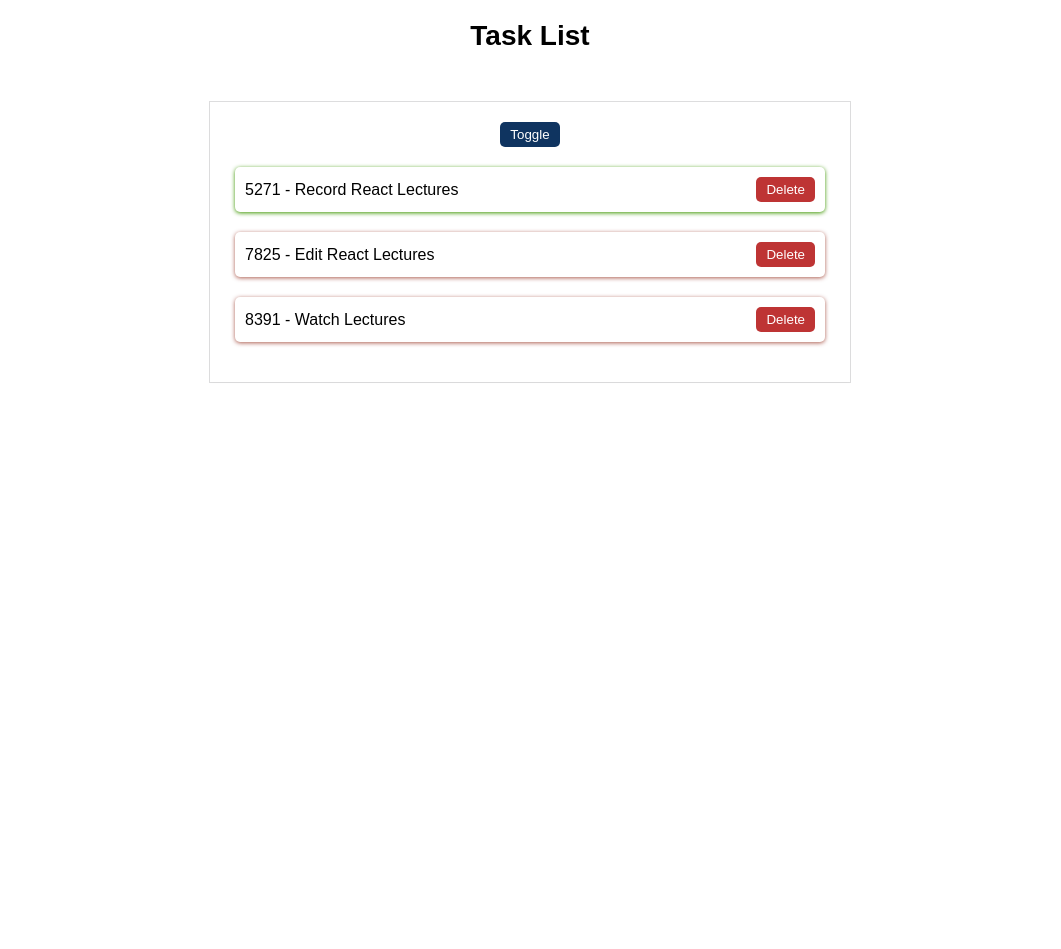
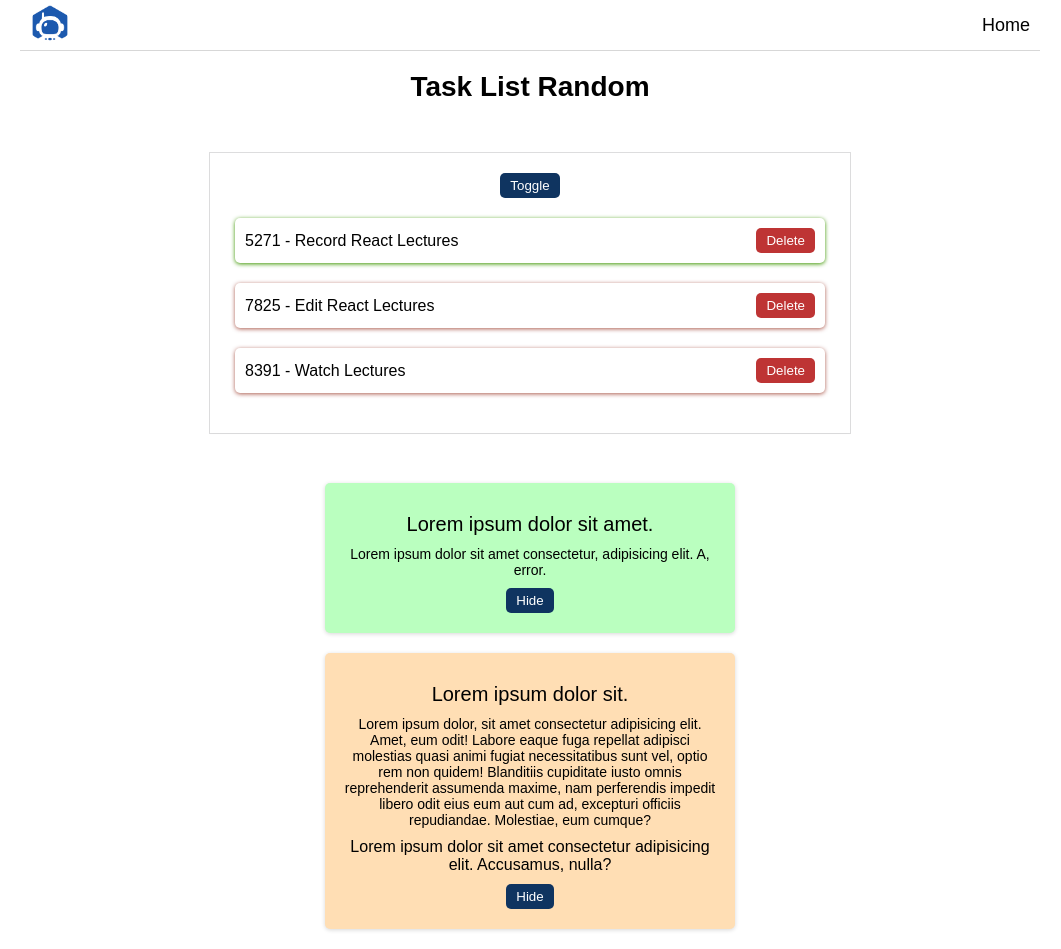
Before and after one commit to cs7rishi/react-examples, a React (Create React App) app in the folder taskmate/: page / in a window 1280 px wide. Shown: the whole page, without its empty margins (110-1171 px from the left). Before the commit the page ends 800 px from the top, so only its background shows below. Built offline with nearby package versions, Linux system fonts and the light colour scheme.

Commit message:
explored components and props

```diff
--- a/taskmate/src/App.js
+++ b/taskmate/src/App.js
@@ -1,67 +1,15 @@
-import { useState } from "react";
+import { Header } from "./components/Header";
+import { TaskList } from "./components/TaskList";
 import "./App.css"
-
-//Use State with Arrays
-export const App2 = () => {
-
-    const [tasks, setTasks] = useState([
-        { id: 5271, name: "Record React Lectures", completed: true },
-        { id: 7825, name: "Edit React Lectures", completed: false },
-        { id: 8391, name: "Watch Lectures", completed: false }
-    ]);
-
-    const [show, setShow] = useState(true);
-
-    function handleDelete(id){
-        setTasks(tasks.filter(t => t.id !== id));
-    }
-
-    return (
-        <div className="App">
-            <h1>Task List</h1>
-            <ul>
-                <button className="trigger" onClick={()=>setShow(!show)}>Toggle</button>
-                {show && tasks.map((task) => (
-                    <li key={task.id} className={task.completed ? "completed" : "incomplete"}>
-                        <span>{task.id} - {task.name}</span>
-                        <p>{task.completed}</p>
-                        <button onClick={() => handleDelete(task.id)} className="delete">Delete</button>
-                    </li>
-                ))}
-            </ul>
-        </div>
-    );
-}
 
 //Use State with Variables
 export const App = () => {
-    let [count, setCount] = useState(0);
-
-    function handleAdd() {
-        setCount(count => count + 1);
-        setCount(count => count + 1);
-        setCount(count => count + 1);
-    }
-
-    function handleSub() {
-        setCount(count - 1);
-    }
-
-    function handleReset() {
-        setCount(0);
-    }
-
     return (
-        <div className='App'>
-            <div className="box">
-                <p>{count}</p>
-                <button className="add" onClick={handleAdd}>ADD</button>
-                {/* <button className="add" onClick={() => count+=1}>ADD</button> */}
-                <button className="sub" onClick={handleSub}>SUB</button>
-                <button className="reset" onClick={handleReset}>RESET</button>
-            </div>
+        <div className="App">
+            <Header/>
+            <TaskList title= "Random"/>
         </div>
-    )
+    );
 }
 
 // export default function App(){
--- /dev/null
+++ b/taskmate/src/components/BoxCard.js
@@ -0,0 +1,15 @@
+import React, { useState } from 'react'
+
+export const BoxCard = ({ result, children }) => {
+    const [show, setShow] = useState(true);
+
+    return (
+        <div className={show ? "" : "hidden"}>
+            <div className={`box ${result}`}>
+                {children}
+                <button className='trigger' onClick={() => setShow(!show)}>Hide</button>
+            </div>
+
+        </div>
+    )
+}
--- /dev/null
+++ b/taskmate/src/components/Header.js
@@ -0,0 +1,10 @@
+import Logo from "../assets/logo.png"
+
+export const Header = () => {
+  return (
+    <header>
+        <img src={Logo} alt="" />
+        <a href="/">Home</a>
+    </header>
+  )
+}
--- /dev/null
+++ b/taskmate/src/components/TaskCard.js
@@ -0,0 +1,11 @@
+import React from 'react'
+
+export const TaskCard = ({task, handleDelete}) => {
+    return (
+        <li key={task.id} className={task.completed ? "completed" : "incomplete"}>
+            <span>{task.id} - {task.name}</span>
+            <p>{task.completed}</p>
+            <button onClick={() => handleDelete(task.id)} className="delete">Delete</button>
+        </li>
+    )
+}
--- /dev/null
+++ b/taskmate/src/components/TaskList.js
@@ -0,0 +1,41 @@
+import { useState } from 'react';
+import { TaskCard } from './TaskCard';
+import { BoxCard } from './BoxCard';
+
+export const TaskList = (props) => {
+
+    const [tasks, setTasks] = useState([
+        { id: 5271, name: "Record React Lectures", completed: true },
+        { id: 7825, name: "Edit React Lectures", completed: false },
+        { id: 8391, name: "Watch Lectures", completed: false }
+    ]);
+
+    const [show, setShow] = useState(true);
+
+    function handleDelete(id) {
+        setTasks(tasks.filter(t => t.id !== id));
+    }
+
+    return (
+        <>
+            <h1>Task List {props.title}</h1>
+            <ul>
+                <button className="trigger" onClick={() => setShow(!show)}>Toggle</button>
+                {show && tasks.map((task) => (
+                    <TaskCard key={task.id} task={task} handleDelete={handleDelete} />
+                ))}
+            </ul>
+
+            <BoxCard result="success">
+                <p className='title'>Lorem ipsum dolor sit amet.</p>
+                <p className='description'>Lorem ipsum dolor sit amet consectetur, adipisicing elit. A, error.</p>
+            </BoxCard>
+
+            <BoxCard result="warning">
+                <p className="title">Lorem ipsum dolor sit.</p>
+                <p className="description">Lorem ipsum dolor, sit amet consectetur adipisicing elit. Amet, eum odit! Labore eaque fuga repellat adipisci molestias quasi animi fugiat necessitatibus sunt vel, optio rem non quidem! Blanditiis cupiditate iusto omnis reprehenderit assumenda maxime, nam perferendis impedit libero odit eius eum aut cum ad, excepturi officiis repudiandae. Molestiae, eum cumque?</p>
+                <p>Lorem ipsum dolor sit amet consectetur adipisicing elit. Accusamus, nulla?</p>
+            </BoxCard>
+        </>
+    )
+}
--- a/taskmate/src/index.js
+++ b/taskmate/src/index.js
@@ -1,12 +1,11 @@
 import React from 'react';
 import ReactDOM from 'react-dom/client';
-//Note default import
-import {App2} from './App';
+import { App } from './App';
 import "./index.css"
 
 const root = ReactDOM.createRoot(document.getElementById('root'));
 root.render(
     <React.StrictMode>
-        <App2 />
+        <App />
     </React.StrictMode>
 );
```
Also changed, not shown: taskmate/src/App.css (indentation only), taskmate/src/assets/logo.png (added).
